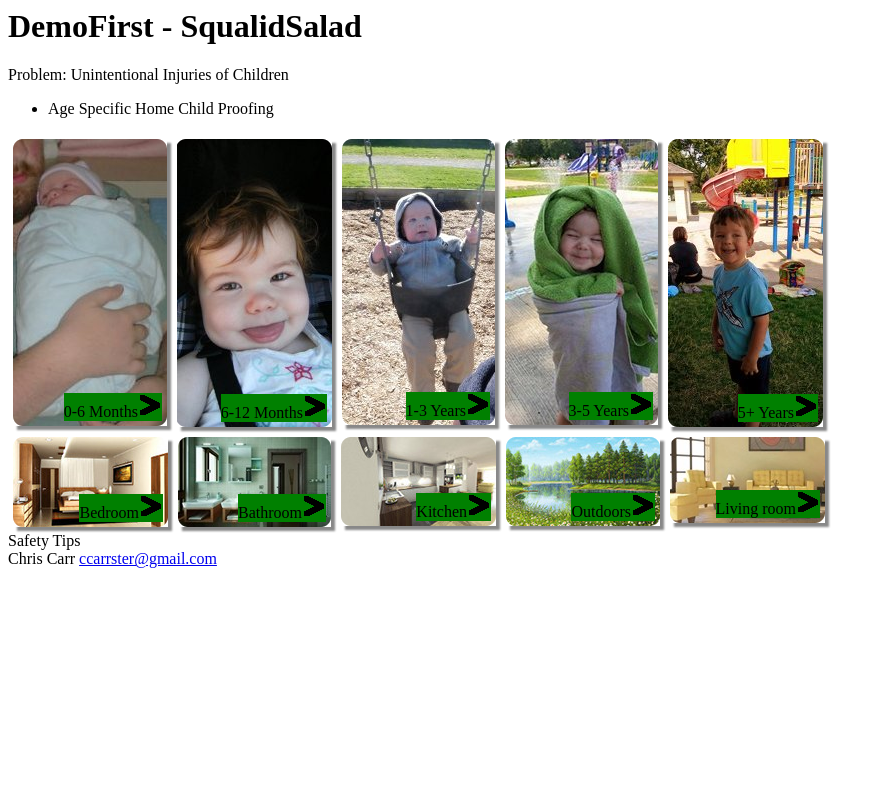
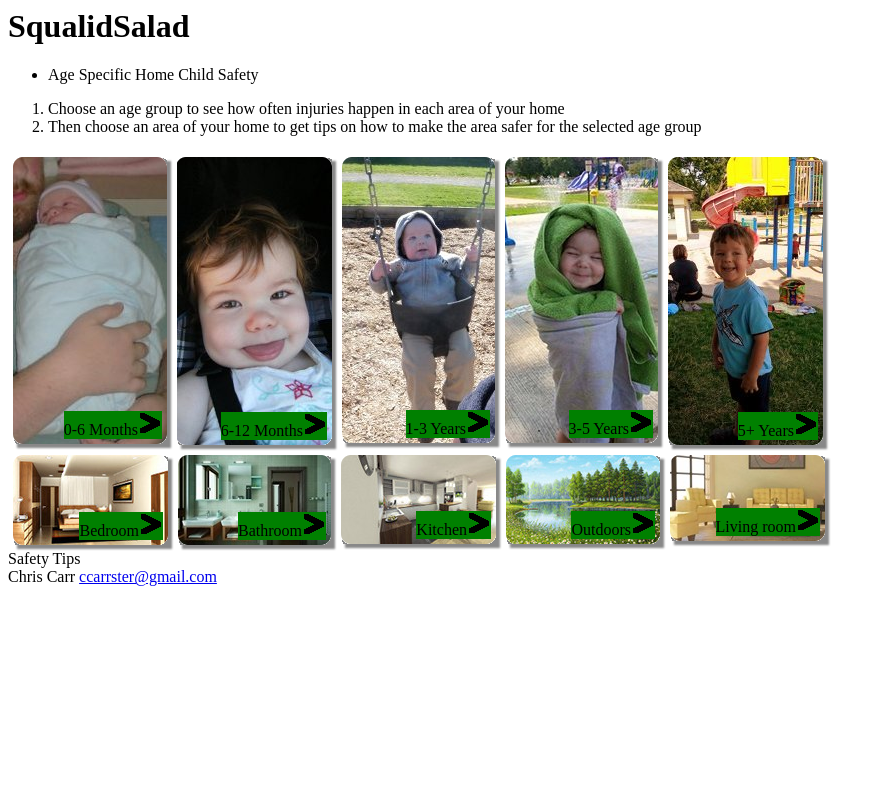
Before and after one commit to ccarrster/squalidsalad, a PHP site: page / in a window 1280 px wide. Shown: the whole page, without its empty margins (0-885 px from the left). Run offline with PHP 8.4, Linux system fonts and the light colour scheme.

Commit message:
Roundy images

```diff
--- a/index.php
+++ b/index.php
@@ -5,7 +5,7 @@ require_once('safetydata.php');
 <html>
 <head>
 	<title>
-		DemoFirst - SqualidSalad
+		Squalid Salad: Age Specific Child Safety
 	</title>
 	<style>
 		.shadowy{
@@ -111,11 +111,16 @@ function getPercentAgeRoom($age, $room){
 
 </head>
 <body>
-<h1>DemoFirst - SqualidSalad</h1>
-Problem: Unintentional Injuries of Children
+<h1>SqualidSalad</h1>
 <ul>
-<li>Age Specific Home Child Proofing</li>
+<li>Age Specific Home Child Safety</li>
 </ul>
+<div>
+	<ol>
+		<li>Choose an age group to see how often injuries happen in each area of your home</li>
+		<li>Then choose an area of your home to get tips on how to make the area safer for the selected age group</li>
+	</ol>
+</div>
 <div>
 	<div style="cursor:pointer; float:left; position:relative; padding:5px;" onclick="refreshInjuryData(0, 0);"><img class="shadowy" src="age06.png"/><div style="position:absolute; bottom:10px; right:10px; background-color:green;">0-6 Months<img style="padding:2px;" src="arrow.png"/></div></div>
 	<div style="cursor:pointer; float:left; position:relative; padding:5px;" onclick="refreshInjuryData(0, 1);"><img class="shadowy" src="age612.png"/><div style="position:absolute; bottom:10px; right:10px; background-color:green;">6-12 Months<img style="padding:2px;" src="arrow.png"/></div></div>
```
Also changed, not shown: age06.png, age13.png, age35.png, age5p.png, age612.png, bathroom.png, bedroom.png, kitchen.png, livingroom.png, outdoors.png.
